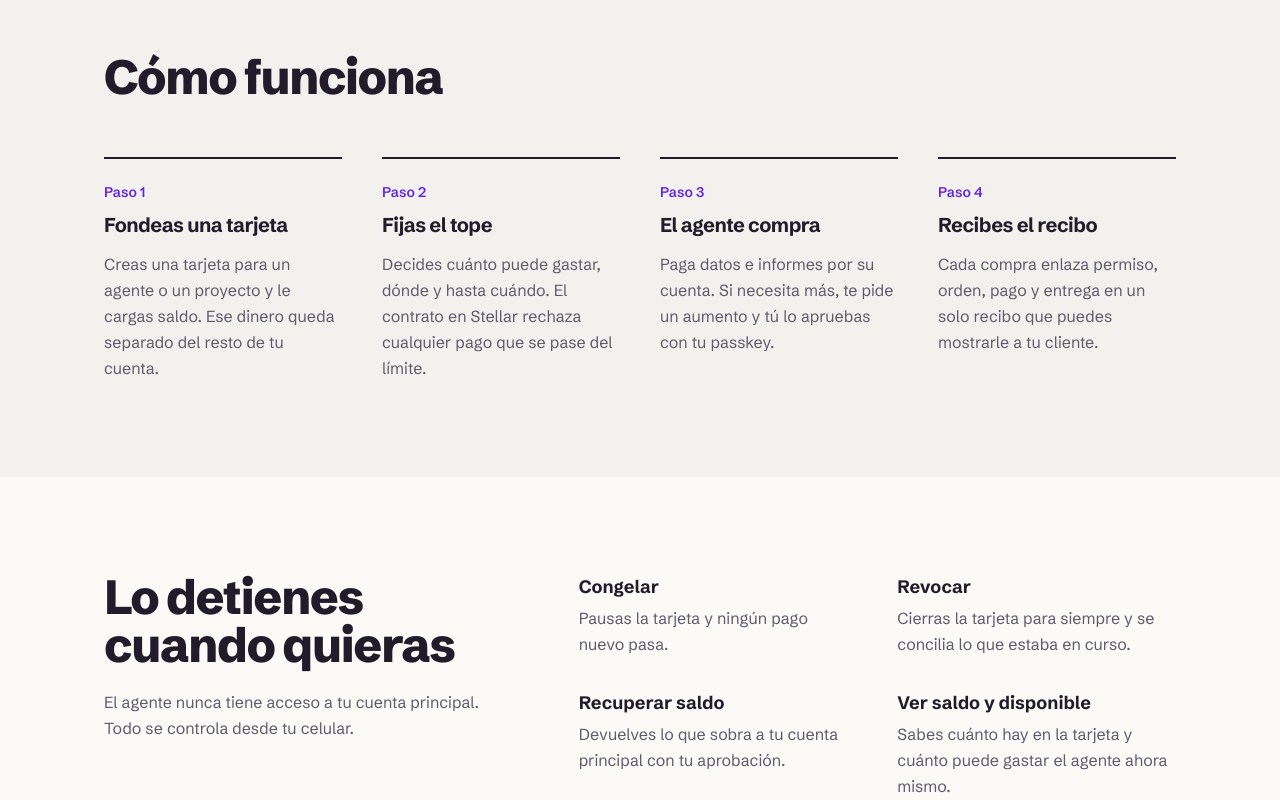
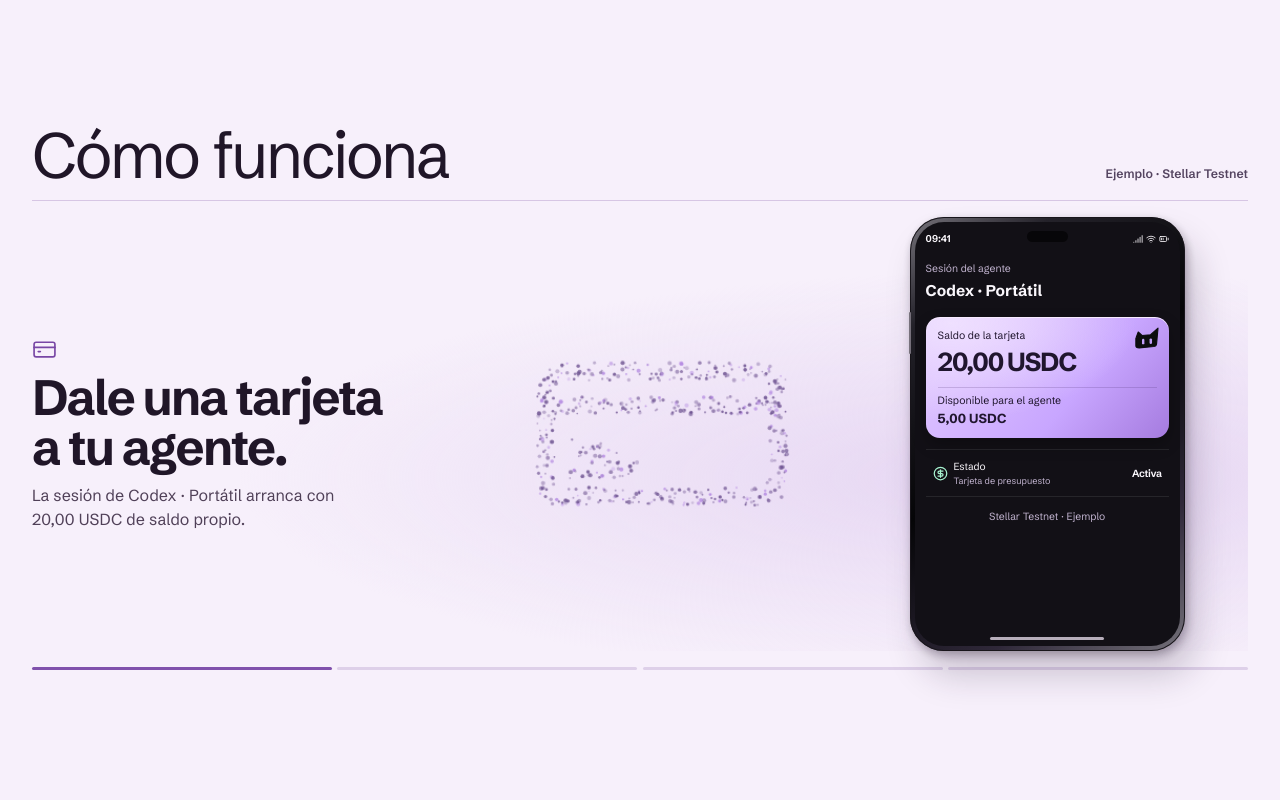
Before and after one commit to TilcAI-Wallet/tilcai-wallet, a Next.js app in the folder apps/landing/: page / in a window 1280 px wide. Shown: the part 800-1600 px from the top of the page. Built offline with nearby package versions, Linux system fonts and the light colour scheme.

Commit message:
feat(landing): show the walkthrough after the hero

```diff
--- a/apps/landing/src/app/page.tsx
+++ b/apps/landing/src/app/page.tsx
@@ -1,35 +1,10 @@
 import { projectName } from "@tilcai-wallet/config";
 import { LandingHeader, LandingHero } from "./landing-hero";
+import { Walkthrough } from "./walkthrough/walkthrough";
 
 // shortcut: points to the GitHub org until the team has a pilot form or contact email.
 const pilotUrl = "https://github.com/TilcAI-Wallet";
 const repoUrl = "https://github.com/TilcAI-Wallet/tilcai-wallet";
-
-const steps = [
-  {
-    title: "Fondeas una tarjeta",
-    body: "Creas una tarjeta para un agente o un proyecto y le cargas saldo. Ese dinero queda separado del resto de tu cuenta.",
-  },
-  {
-    title: "Fijas el tope",
-    body: "Decides cuánto puede gastar, dónde y hasta cuándo. El contrato en Stellar rechaza cualquier pago que se pase del límite.",
-  },
-  {
-    title: "El agente compra",
-    body: "Paga datos e informes por su cuenta. Si necesita más, te pide un aumento y tú lo apruebas con tu passkey.",
-  },
-  {
-    title: "Recibes el recibo",
-    body: "Cada compra enlaza permiso, orden, pago y entrega en un solo recibo que puedes mostrarle a tu cliente.",
-  },
-];
-
-const controls = [
-  { title: "Congelar", body: "Pausas la tarjeta y ningún pago nuevo pasa." },
-  { title: "Revocar", body: "Cierras la tarjeta para siempre y se concilia lo que estaba en curso." },
-  { title: "Recuperar saldo", body: "Devuelves lo que sobra a tu cuenta principal con tu aprobación." },
-  { title: "Ver saldo y disponible", body: "Sabes cuánto hay en la tarjeta y cuánto puede gastar el agente ahora mismo." },
-];
 
 const channels = ["Web", "App móvil", "Extensión de navegador", "MCP para agentes", "Telegram", "WhatsApp", "Terminal"];
 
@@ -39,37 +14,7 @@ export default function Landing() {
       <LandingHeader />
       <main>
         <LandingHero />
-        <section id="como-funciona" className="mx-auto max-w-6xl scroll-mt-6 px-6 pt-14 pb-24 md:px-10">
-          <h2 className="max-w-xl text-4xl font-extrabold tracking-[-0.03em] md:text-5xl">Cómo funciona</h2>
-          <ol className="mt-14 grid gap-x-10 gap-y-12 md:grid-cols-2 lg:grid-cols-4">
-            {steps.map((step, i) => (
-              <li key={step.title} className="border-t-2 border-ink pt-5">
-                <span className="text-sm font-semibold text-violet">Paso {i + 1}</span>
-                <h3 className="mt-2 text-xl font-bold tracking-tight">{step.title}</h3>
-                <p className="mt-3 leading-relaxed text-muted">{step.body}</p>
-              </li>
-            ))}
-          </ol>
-        </section>
-
-        <section className="bg-paper">
-          <div className="mx-auto grid max-w-6xl gap-12 px-6 py-24 md:grid-cols-[1fr_1.4fr] md:px-10">
-            <div>
-              <h2 className="text-4xl font-extrabold tracking-[-0.03em] md:text-5xl">Lo detienes cuando quieras</h2>
-              <p className="mt-5 max-w-sm leading-relaxed text-muted">
-                El agente nunca tiene acceso a tu cuenta principal. Todo se controla desde tu celular.
-              </p>
-            </div>
-            <dl className="grid gap-x-10 gap-y-8 sm:grid-cols-2">
-              {controls.map((control) => (
-                <div key={control.title}>
-                  <dt className="text-lg font-bold">{control.title}</dt>
-                  <dd className="mt-1 leading-relaxed text-muted">{control.body}</dd>
-                </div>
-              ))}
-            </dl>
-          </div>
-        </section>
+        <Walkthrough />
 
         <section id="canales" className="mx-auto max-w-6xl px-6 py-24 md:px-10">
           <h2 className="text-4xl font-extrabold tracking-[-0.03em] md:text-5xl">Donde ya trabajas</h2>
```
